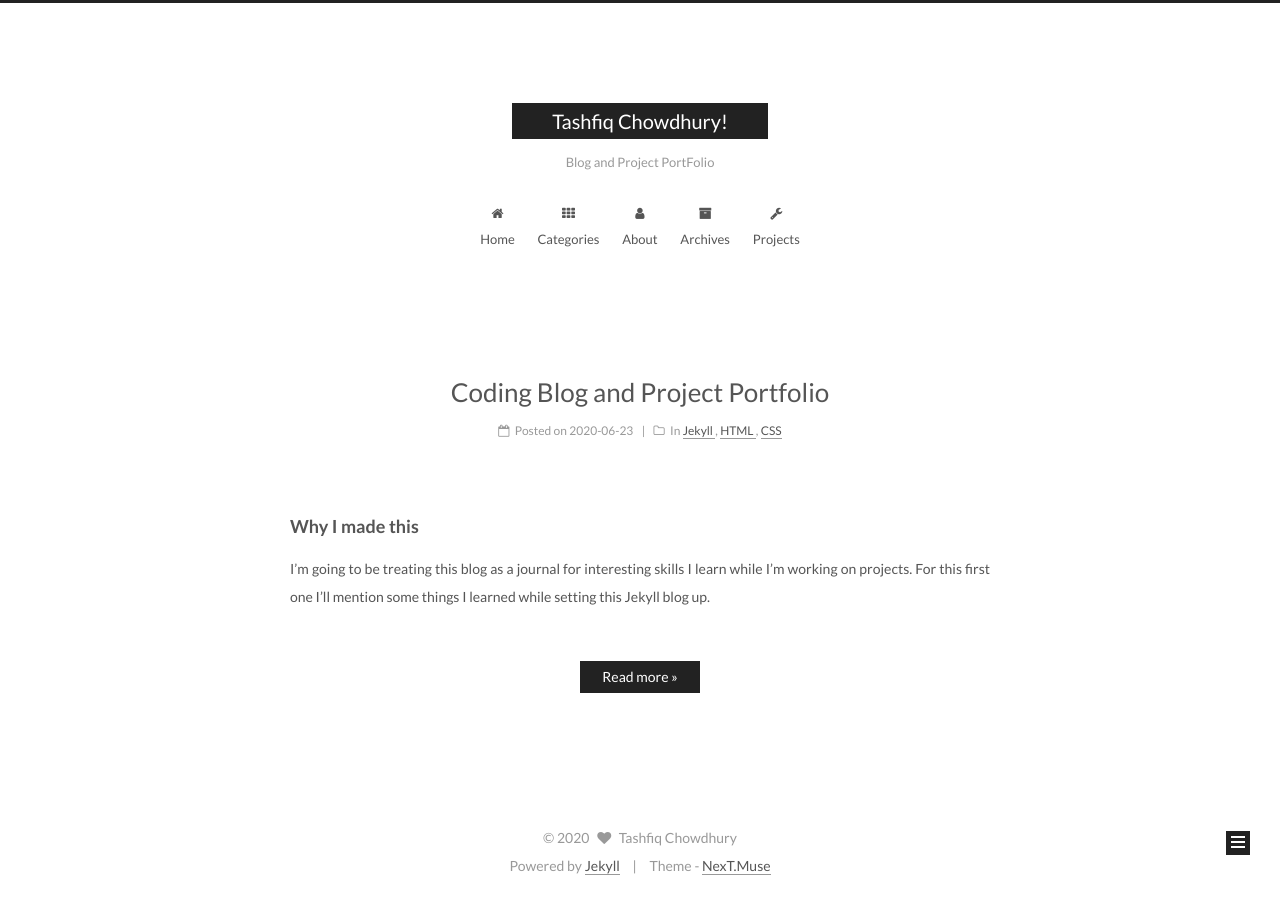
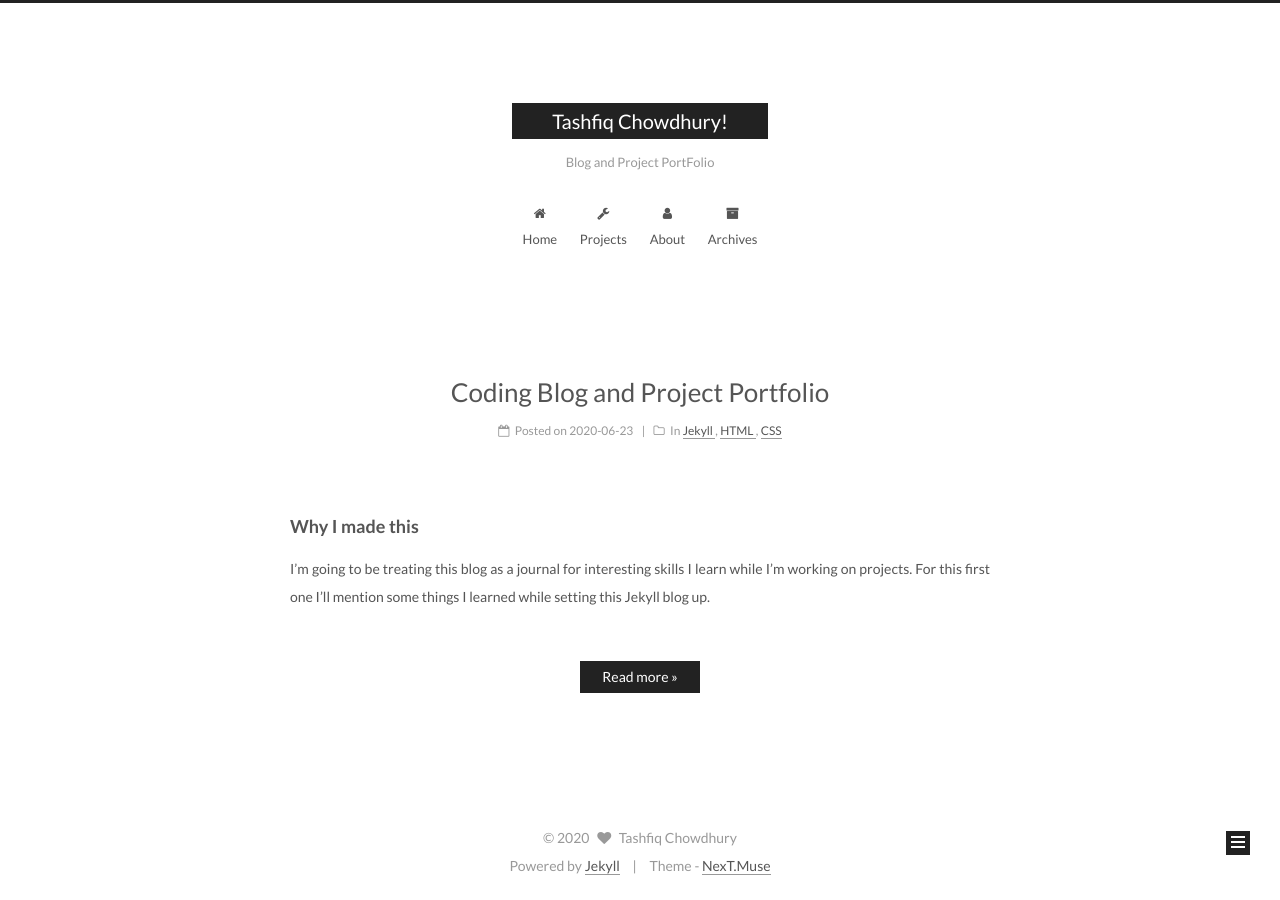
Before and after one commit to tashfooq/tashfooq.github.io, a Jekyll site: the page built from index.html, in a window 1280 px wide. Built offline with Jekyll 4.4.1, drawn with Linux system fonts in a browser that asks for light colours; the list of posts is cut into pages by our own code; part of the change alters nothing that is shown.

Commit message:
Menu order changed

```diff
--- a/_config.yml
+++ b/_config.yml
@@ -118,10 +118,10 @@ index_with_subtitle: false
 # When running the site in a subdirectory (e.g. domain.tld/blog), remove the leading slash (/archives -> archives)
 menu:
   home: /
-  categories: /categories/
+  # categories: /categories/
+  projects: /projects/
   about: /about/
   archives: /archives/
-  projects: /projects/
   # tags: /tags/
   #sitemap: /sitemap.xml
   #commonweal: /404.html
```
